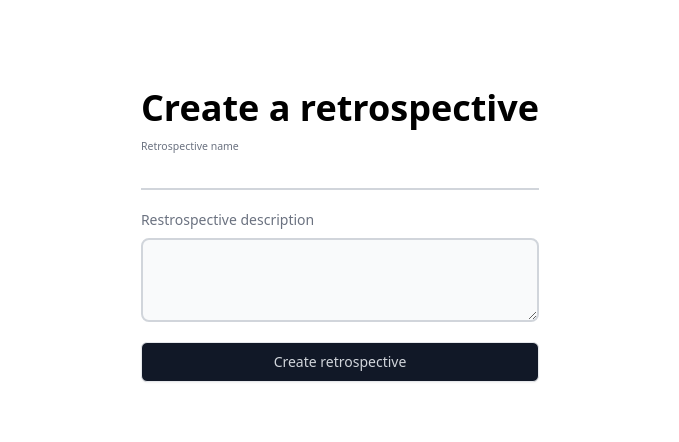
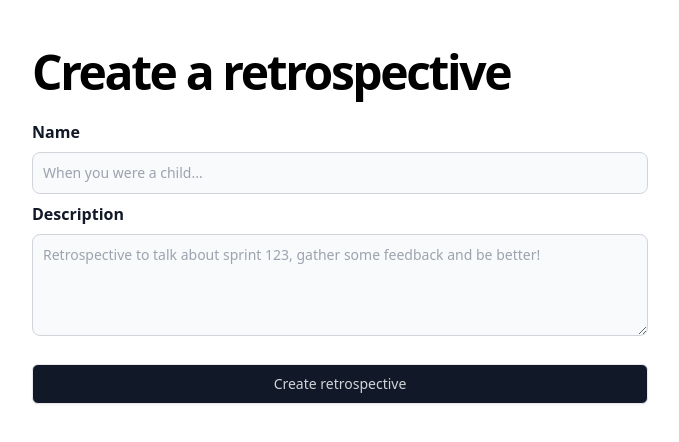
Before and after one commit to simple-retro/frontend, a Vue app: page /retrospective in a window 1280 px wide. Shown: the top 442 px of the page, without its empty margins (300-979 px from the left). Built offline with nearby package versions, Linux system fonts and the light colour scheme.

Commit message:
fixup! feat: finish RetrospectiveLayout page

```diff
--- a/src/components/retrospective/CreateRetrospective.vue
+++ b/src/components/retrospective/CreateRetrospective.vue
@@ -12,14 +12,14 @@
 
   const retroName = ref('');
   const retroDescription = ref('');
-  const disabledInteraction = ref(false);
+  const disableIntearction = ref(false);
 
   const createRetrospective = async () => {
-    disabledInteraction.value = true;
+    disableIntearction.value = true;
 
     const retro = await retroApi.createRetrospective(retroName.value, retroDescription.value);
 
-    disabledInteraction.value = false;
+    disableIntearction.value = false;
 
     if (retro.error) return notifyStore.notify('An error ocrured', NotificationType.Error);
 
@@ -29,37 +29,30 @@
 </script>
 
 <template>
-  <div class="relative w-full">
-    <div class="mb-5">
+  <div class="flex flex-col gap-2">
+    <label for="name" class="text-md font-bold text-gray-900">Name</label>
     <input
-        id="default-input"
+      id="name"
       v-model="retroName"
-        type="text"
-        class="block py-2.5 px-0 w-full text-sm text-gray-900 bg-transparent border-0 border-b-2 border-gray-300 appearance-none focus:outline-none focus:ring-0 peer"
-        required
+      :disabled="disableIntearction"
+      rows="4"
+      class="flex p-2.5 w-full text-sm text-gray-900 bg-gray-50 rounded-lg border border-gray-300 focus:ring-blue-500 focus:border-blue-500 disabled:opacity-75"
+      placeholder="When you were a child..."
     />
-      <label
-        for="default-input"
-        :disabled="disabledInteraction"
-        class="peer-focus:font-medium absolute text-sm text-gray-500 duration-300 transform -translate-y-6 scale-75 top-3 -z-10 origin-[0] peer-focus:start-0 rtl:peer-focus:translate-x-1/4 rtl:peer-focus:left-auto peer-focus:text-blue-600 peer-placeholder-shown:scale-100 peer-placeholder-shown:translate-y-0 peer-focus:scale-75 peer-focus:-translate-y-6"
-        >Retrospective name</label
-      >
-    </div>
-    <div class="mb-5">
-      <label for="large-input" class="block mb-2 text-sm text-gray-500"
-        >Restrospective description</label
-      >
+
+    <label for="description" class="text-md font-bold text-gray-900">Description</label>
     <textarea
-        id="large-input"
+      id="description"
       v-model="retroDescription"
-        type="text"
-        :disabled="disabledInteraction"
-        class="block w-full p-4 text-gray-900 border-2 border-gray-300 rounded-lg bg-gray-50 sm:text-md focus:ring-blue-500 focus:border-blue-500"
+      :disabled="disableIntearction"
+      rows="4"
+      class="flex mb-5 p-2.5 w-full text-sm text-gray-900 bg-gray-50 rounded-lg border border-gray-300 focus:ring-blue-500 focus:border-blue-500 disabled:opacity-75"
+      placeholder="Retrospective to talk about sprint 123, gather some feedback and be better!"
     />
-    </div>
+
     <BaseButton
-      :disabled="disabledInteraction || retroName.length < 4"
-      class="right-0 absolute w-full"
+      :disabled="disableIntearction || retroName.length < 5"
+      class="w-full"
       @click="createRetrospective"
     >
       Create retrospective
--- a/src/views/CreateRetrospectivePage.vue
+++ b/src/views/CreateRetrospectivePage.vue
@@ -3,8 +3,10 @@
 </script>
 
 <template>
-  <div class="mt-10 max-w-3xl mx-auto">
-    <h1 class="text-4xl font-bold">Create a retrospective</h1>
-    <CreateRestrospective class="mt-5" />
+  <div class="w-1/2 mx-auto">
+    <h1 class="text-3xl font-bold tracking-tighter sm:text-4xl md:text-5xl">
+      Create a retrospective
+    </h1>
+    <CreateRestrospective class="mt-6" />
   </div>
 </template>
```
Lines whose indentation alone changed are shown as unchanged.
